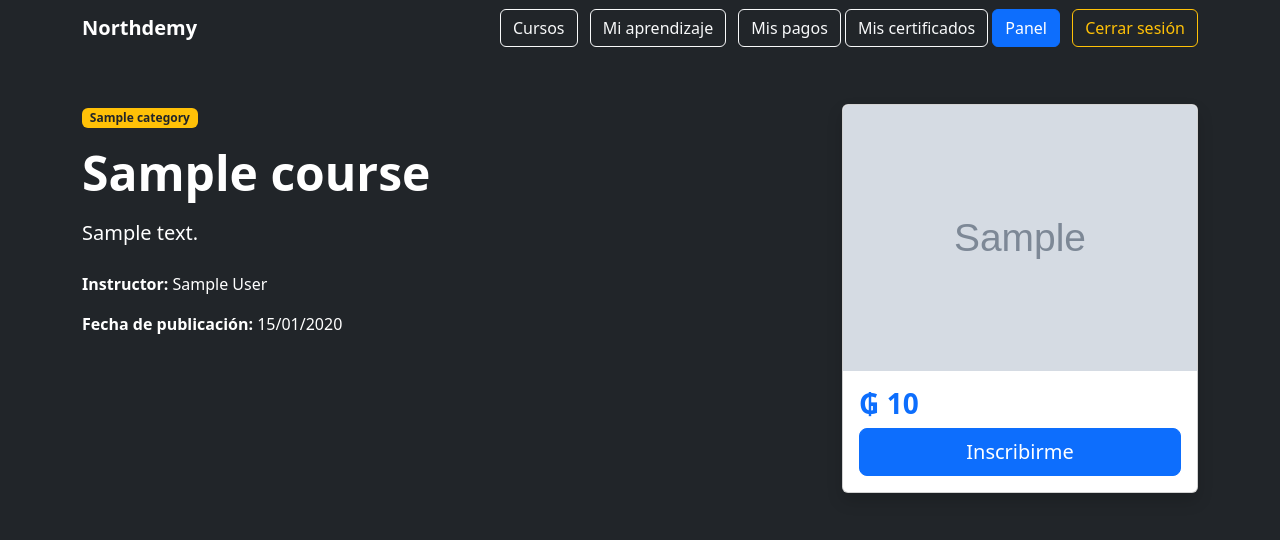
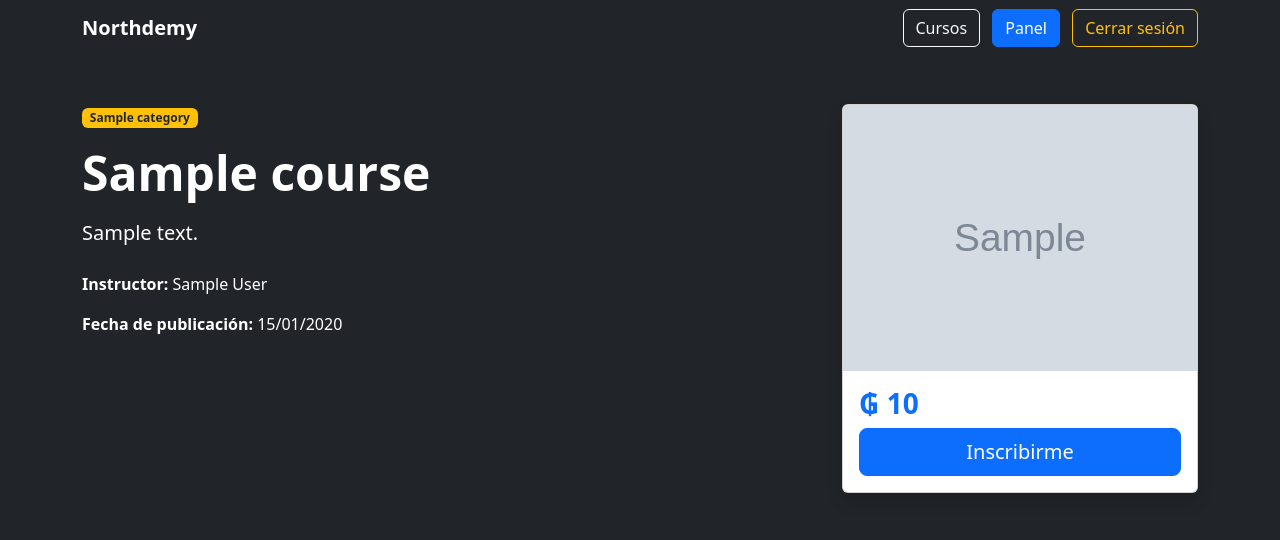
Before and after one commit to EricaBordon/plataforma-cursos-online, a Django app: page /courses/1/ in a window 1280 px wide. Shown: the top 540 px of the page. Run offline with Django 5.2, Linux system fonts and the light colour scheme; a user stored in the database is signed in; tables that the repository leaves empty hold one stand-in row (values such as "Sample post"); grey boxes marked "Sample" are stand-in pictures.

Commit message:
feat: restringir opciones del menú según rol de usuario

```diff
--- a/templates/base.html
+++ b/templates/base.html
@@ -18,15 +18,45 @@
             <a class="btn btn-outline-light me-2" href="/">Cursos</a>
 
             {% if user.is_authenticated %}
-                <a class="btn btn-outline-light me-2" href="{% url 'student-dashboard' %}">
-                     Mi aprendizaje
+
+                {% if user.role == "student" %}
+                    <a class="btn btn-outline-light me-2" href="{% url 'student-dashboard' %}">
+                        Mi aprendizaje
+                    </a>
+
+                    <a href="{% url 'payment-history' %}" class="btn btn-outline-light me-2">
+                        Mis pagos
+                    </a>
+
+                    <a href="{% url 'my-certificates' %}" class="btn btn-outline-light me-2">
+                        Mis certificados
+                    </a>
+                {% endif %}
+
+                {% if user.role == "instructor" %}
+                    <a class="btn btn-outline-light me-2" href="#">
+                        Mis cursos
+                    </a>
+
+                    <a class="btn btn-outline-light me-2" href="#">
+                        Crear curso
+                    </a>
+                {% endif %}
+
+                {% if user.role == "admin" or user.is_staff %}
+                    <a class="btn btn-primary me-2" href="/admin/">
+                        Panel
+                    </a>
+                {% endif %}
+
+                <a class="btn btn-outline-warning" href="{% url 'logout' %}">
+                    Cerrar sesión
                 </a>
-                <a href="{% url 'payment-history' %}" class="btn btn-outline-light"> Mis pagos</a>
-                <a href="{% url 'my-certificates' %}" class="btn btn-outline-light"> Mis certificados</a>
-                <a class="btn btn-primary me-2" href="/admin/">Panel</a>
-                <a class="btn btn-outline-warning" href="{% url 'logout' %}">Cerrar sesión</a>
+
             {% else %}
-                <a class="btn btn-primary" href="{% url 'login' %}">Iniciar sesión</a>
+                <a class="btn btn-primary" href="{% url 'login' %}">
+                    Iniciar sesión
+                </a>
             {% endif %}
         </div>
     </div>
```
